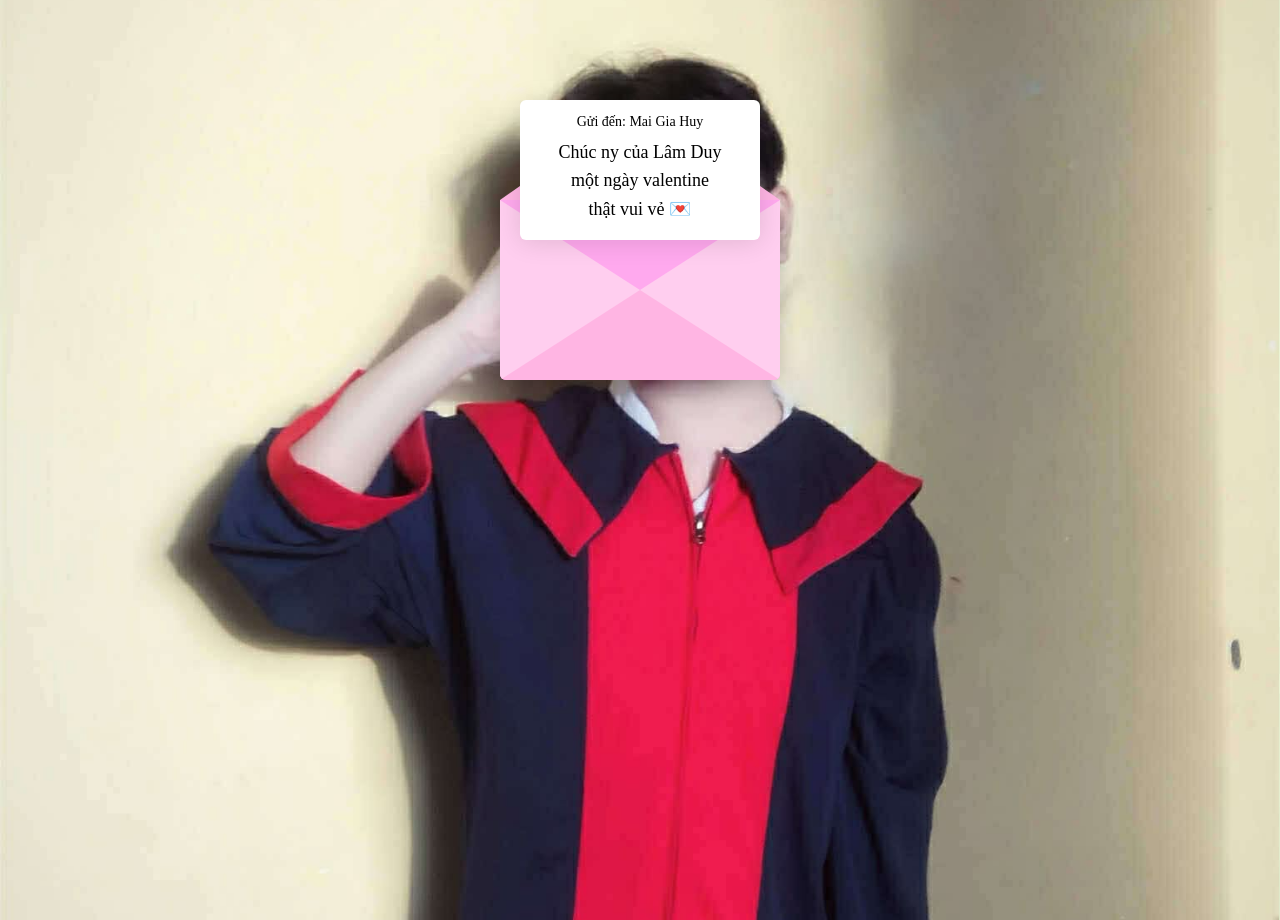
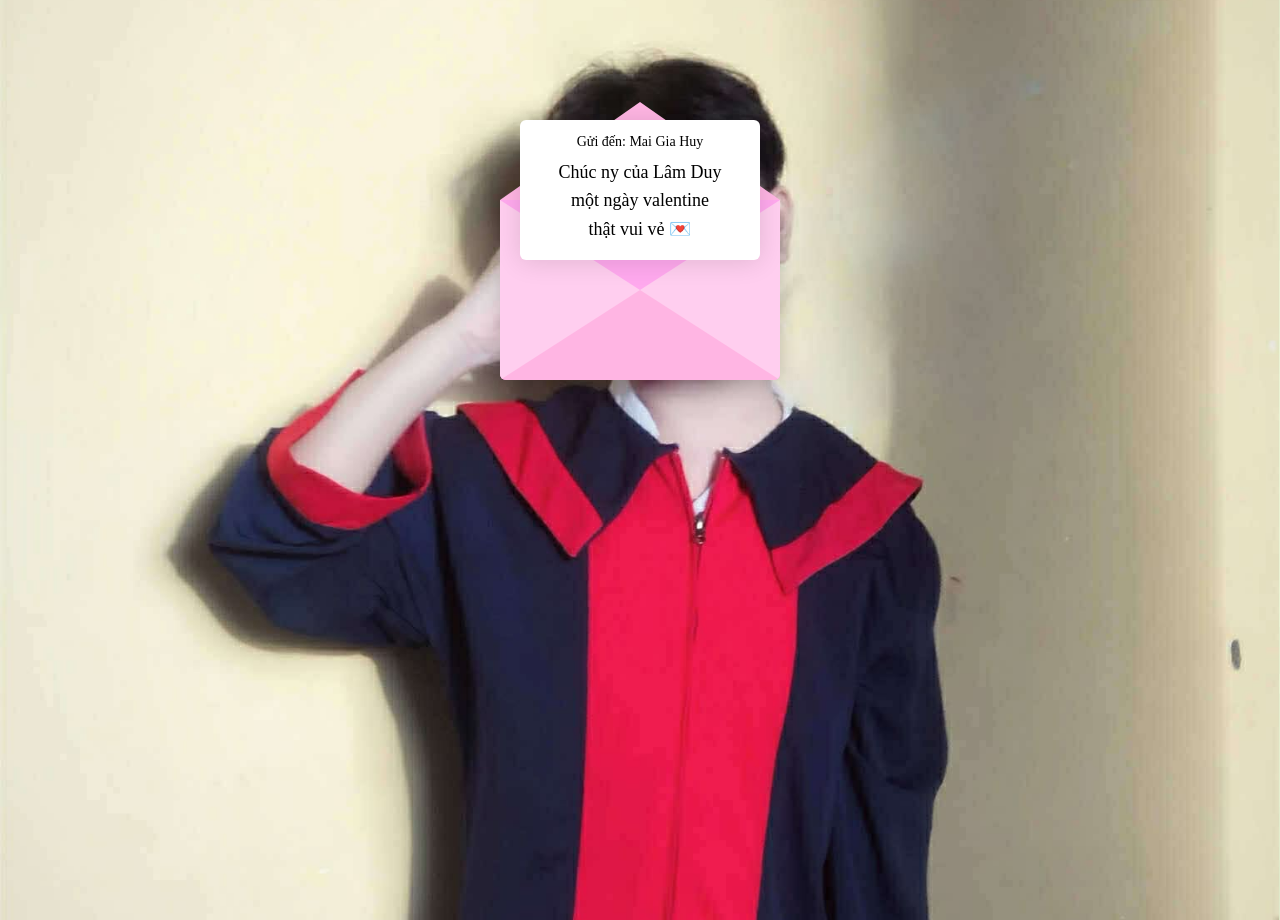
Before and after one commit to nngtramanh1910-droid/valentineday, a plain HTML site: page index.html in a window 1280 px wide. Both pictures are taken after a click on the element 640 px from the left and 290 px from the top of the page. Drawn offline with Linux system fonts and the light colour scheme.

Commit message:
Update index.html

```diff
--- a/index.html
+++ b/index.html
@@ -124,7 +124,7 @@ rgba(0,0,0,0.12);
 }
 
 .open .letter {
-  transform: translate(-50%, -120px);
+  bottom: 120px;
   z-index: 5;
 }
 
```
